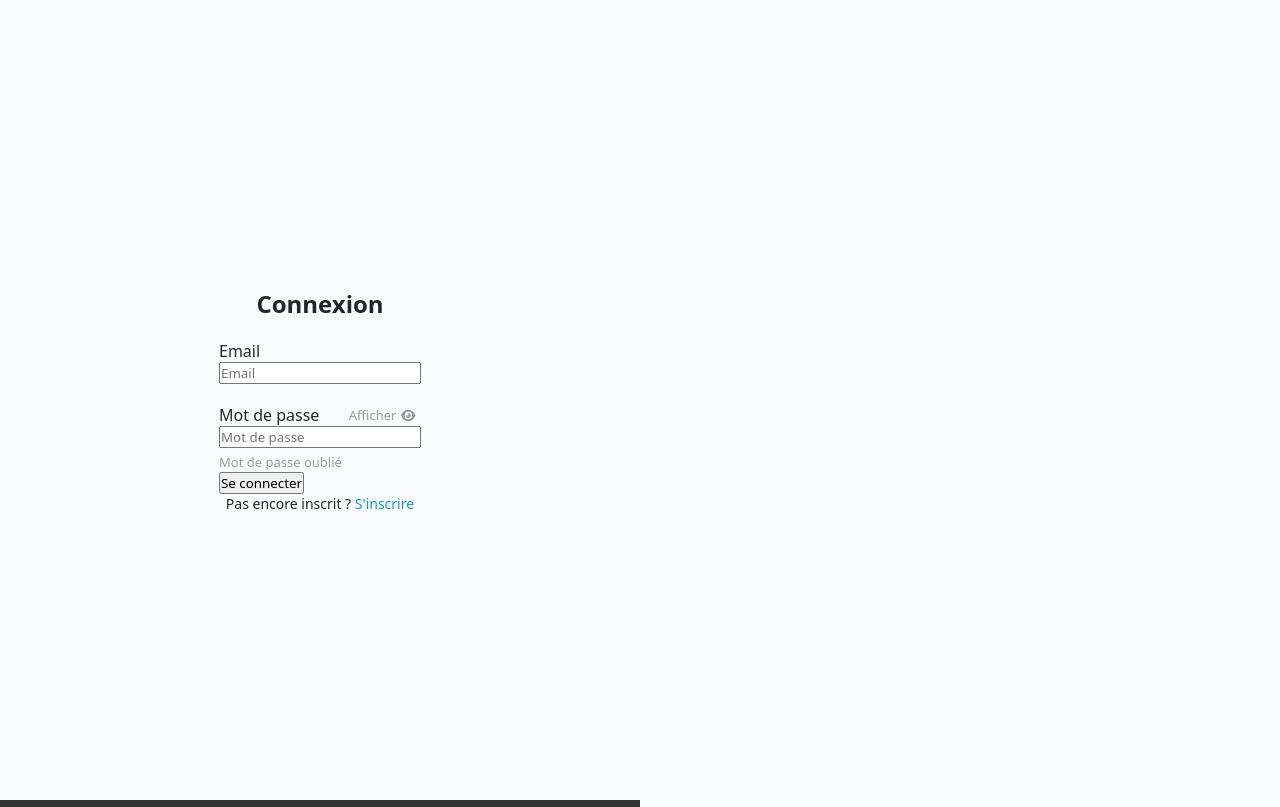
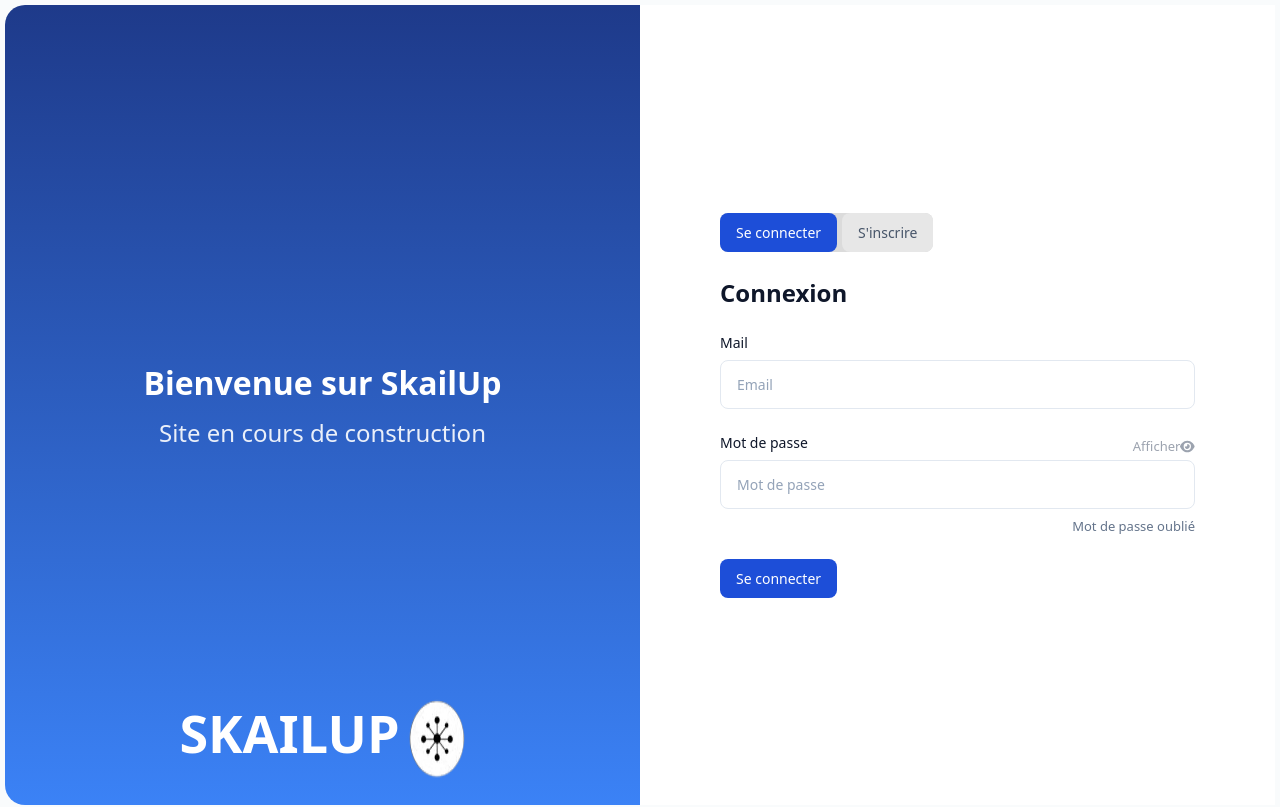
Before and after one commit to Salman-Ali05/skailup, a Next.js app: page /login in a window 1280 px wide. Shown: the top 807 px of the page. Built offline with nearby package versions, Linux system fonts and the light colour scheme.

Commit message:
fix login and register

```diff
--- a/app/components/AppName.js
+++ b/app/components/AppName.js
@@ -3,7 +3,7 @@
 import React from "react";
 import { usePathname } from "next/navigation";
 
-const PageName = () => {
+const PageName = ({ size, logo }) => {
     const pathname = usePathname();
     const isAuthPage = pathname === "/login" || pathname === "/register";
 
@@ -11,7 +11,8 @@
 
     return (
         <div className={className}>
-            <h1>SKAILUP</h1>
+            <h1 style={{ fontSize: size }}>SKAILUP</h1>
+            {logo && <img src={logo} alt="Logo" className="logo"/>}
         </div>
     );
 };
--- a/app/globals.css
+++ b/app/globals.css
@@ -1,4 +1,5 @@
-/* GLOBAL RESET */
+@import url('https://fonts.googleapis.com/css2?family=Inter:wght@400;500;600;700&display=swap');
+
 * {
   box-sizing: border-box;
   padding: 0;
@@ -14,6 +15,29 @@
 body {
   background-color: #F9FBFC;
   color: #252525;
+  font-family: 'Inter', sans-serif;
+}
+
+/* App name */
+.app-name-white {
+  color: white;
+  font-weight: 700;
+  display: flex;
+  gap : 8px;
+  width: fit-content;
+}
+
+.app-name-black {
+  color: #333;
+  font-weight: 700;
+  display: flex;
+  gap : 8px;
+  width: fit-content;
+}
+
+.logo{
+  height: auto;
+  width: fit-content;
 }
 
 /* LAYOUT STRUCTURE */
@@ -34,3 +58,57 @@
   padding: 24px;
   overflow-y: auto;
 }
+
+.container {
+  display: flex;
+  margin: 0 auto;
+  width: 100%;
+  padding: 5px;
+}
+
+/* Inputs */
+.inputs {
+  padding: 14px 16px;
+  border: 1px solid #e2e8f0;
+  border-radius: 8px;
+  font-size: 14px;
+  background-color: #fff;
+  color: #0f172a;
+}
+
+.inputs::placeholder {
+  color: #94a3b8;
+}
+
+/* Buttons */
+.buttons-primary {
+  background-color: #1d4ed8;
+  color: white;
+  border: none;
+  border-radius: 8px;
+  padding: 10px 16px;
+  font-size: 14px;
+  font-weight: 500;
+  cursor: pointer;
+  transition: background-color 0.2s ease;
+}
+
+.buttons-primary:hover {
+  background-color: #2563eb;
+}
+
+.buttons-unselected {
+  background-color: #e7e7e7;
+  color: #475569;
+  border: none;
+  border-radius: 8px;
+  padding: 10px 16px;
+  font-size: 14px;
+  font-weight: 500;
+  cursor: pointer;
+  transition: background-color 0.2s ease;
+}
+
+.buttons-unselected:hover {
+  background-color: #d4d4d4;
+}
--- a/app/layout-wrapper.js
+++ b/app/layout-wrapper.js
@@ -6,10 +6,13 @@
 
 export default function LayoutWrapper({ children }) {
     const pathname = usePathname();
+
+    if (!pathname) return null;
+
     const isAuthPage = pathname === '/login' || pathname === '/register';
 
     if (isAuthPage) {
-        return children;
+        return <>{children}</>;
     }
 
     return (
--- a/app/layout.js
+++ b/app/layout.js
@@ -10,7 +10,9 @@
   return (
     <html lang="fr">
       <body>
-        <LayoutWrapper>{children}</LayoutWrapper>
+        <LayoutWrapper>
+          {children}
+        </LayoutWrapper>
       </body>
     </html>
   );
--- a/app/login/login.module.css
+++ b/app/login/login.module.css
@@ -1,37 +1,51 @@
+/* login.module.css */
+
 .connection-form {
+  width: 50%;
+  padding: 80px;
   display: flex;
-    width: 50%;
   flex-direction: column;
-    height: 100vh;
   justify-content: center;
-    align-items: center;
+  background-color: #fff;
 }
 
-  .forms>div {
-    margin-bottom: 20px;
+.forms {
+  max-width: 400px;
+  width: 100%;
+  margin: 0 auto;
+}
+
+.log-title {
+  font-size: 24px;
+  font-weight: 600;
+  margin-bottom: 24px;
+  color: #0f172a;
 }
 
 .form-group {
   display: flex;
   flex-direction: column;
-    margin-top: 20px;
-  }
-  .form-group label {
-    width: fit-content;
+  margin-bottom: 24px;
 }
 
-  .app-name-form {
-    width: 50%;
-    height: 100vh;
-    background-color: #333333;
-    display: flex;
-    justify-content: center;
-    align-items: center;
+.form-group label {
+  font-weight: 500;
+  font-size: 14px;
+  margin-bottom: 8px;
+  color: #0f172a;
 }
 
-  .log-title {
-    text-align: center;
-    color: #252525;
+.inputs {
+  padding: 14px 16px;
+  border: 1px solid #e2e8f0;
+  border-radius: 8px;
+  font-size: 14px;
+  background-color: #fff;
+  color: #0f172a;
+}
+
+.inputs::placeholder {
+  color: #94a3b8;
 }
 
 .password-label-container {
@@ -43,36 +57,113 @@
 .reveal-password {
   display: flex;
   align-items: center;
-    color: #9a9d9c;
+  font-size: 13px;
+  color: #9ca3af;
   cursor: pointer;
-    font-size: 13px;
 }
+
 .reveal-password span {
-    margin-right: 5px;
   display: flex;
   align-items: center;
-    justify-self: center;
+  gap: 4px;
 }
 
-  .forgot-password{
-    margin-top: 5px;
+.forgot-password {
+  margin-top: 8px;
   font-size: 13px;
-    color: #9a9d9c;
+  color: #64748b;
+  text-align: right;
 }
-  .forgot-password:hover{
+
+.forgot-password:hover {
   text-decoration: underline;
 }
 
-  .shuffle-form {
+.buttons-primary {
+  margin-top: 12px;
+  padding: 14px;
+  width: 100%;
+  background-color: #1d4ed8;
+  color: white;
+  border: none;
+  border-radius: 12px;
+  font-weight: 500;
+  cursor: pointer;
   font-size: 14px;
-    text-align: center;
-    cursor: pointer;
+  transition: background-color 0.2s ease;
 }
 
-  .shuffle-form:hover {
+.buttons-primary:hover {
+  background-color: #1e40af;
+}
+
+.shuffle-form {
+  text-align: center;
+  font-size: 14px;
+  background-color: #dbdbdb;
+  display: flex;
+  border-radius: 8px;
+  width: fit-content;
+  gap: 5px;
+  margin-bottom: 24px;
+}
+
+.shuffle-form a {
+  text-decoration: none;
+  font-weight: 500;
+}
+
+.shuffle-form a:hover {
   text-decoration: underline;
 }
 
-  .shuffle-form a {
-    color : #1b97d0;
+/* Bloc gauche de bienvenue */
+
+.app-name-form {
+  width: 50%;
+  height: 100vh;
+  background: linear-gradient(180deg, #1e3a8a, #3b82f6);
+  color: white;
+  display: flex;
+  justify-content: center;
+  align-items: center;
+  padding: 40px;
+  text-align: center;
+  flex-direction: column;
+  border-top-left-radius: 20px;
+  border-bottom-left-radius: 20px;
 }
+
+.app-name-form h1 {
+  font-size: 32px;
+  font-weight: 600;
+  margin-bottom: 12px;
+}
+
+.app-name-form p {
+  font-size: 24px;
+  opacity: 0.9;
+}
+
+.app-name-bottomed {
+  display: flex;
+  justify-content: center;
+  position: fixed;
+  bottom: 20px;
+}
+
+
+@media (max-width: 840px) {
+  .connection-form {
+    width: 100%;
+    padding: 40px;
+    border-top-left-radius: 0;
+    border-bottom-left-radius: 0;
+    justify-content: center;
+    height: 100vh;
+  }
+
+  .app-name-form {
+    display: none;
+  }
+}
--- a/app/login/page.js
+++ b/app/login/page.js
@@ -3,7 +3,7 @@
 import React from 'react';
 import { useRouter } from "next/navigation";
 import Link from "next/link";
-import PageNameWhite from '../components/AppName';
+import AppName from '../components/AppName';
 import styles from "./login.module.css";
 import { FontAwesomeIcon } from '@fortawesome/react-fontawesome';
 import { faEye } from '@fortawesome/free-solid-svg-icons';
@@ -16,14 +16,30 @@
         router.push('/structures/str_home');
     };
 
+    const handleShuffleClick = (url) => {
+        router.push(url);
+    }
+
     return (
         <div className="container">
+            <div className={styles["app-name-form"]}>
+                <h1>Bienvenue sur SkailUp</h1>
+                <p>Site en cours de construction</p>
+                <div className={styles["app-name-bottomed"]} >
+                    <AppName size={52} logo={"./skailup_logo_only.png"} />
+                </div>
+            </div>
+
             <div className={styles["connection-form"]}>
+                <div className={styles["shuffle-form"]}>
+                    <button type="submit" className="buttons-primary" onClick={() => handleShuffleClick('/login')}>Se connecter</button>
+                    <button type="submit" className="buttons-unselected" onClick={() => handleShuffleClick('/register')}>S'inscrire</button>
+                </div>
                 <form className="forms" onSubmit={onSubmit}>
                     <h2 className={styles["log-title"]}>Connexion</h2>
 
                     <div className={styles["form-group"]}>
-                        <label>Email</label>
+                        <label>Mail</label>
                         <input type="email" className="inputs" placeholder="Email" name="email" />
                     </div>
 
@@ -42,18 +58,9 @@
                     <button type="submit" className="buttons-primary">Se connecter</button>
                 </form>
 
-                <div className={styles["shuffle-form"]}>
-                    <p>Pas encore inscrit ? <Link href="/register">S'inscrire</Link></p>
-                </div>
             </div>
 
-            <div className={styles["app-name-form"]}>
-
-                <PageNameWhite />
-
-            </div>
-
-        </div>
+        </div >
     );
 };
 
--- a/app/register/register.module.css
+++ b/app/register/register.module.css
@@ -1,78 +1,137 @@
 .register-form {
+  width: 50%;
+  padding: 80px;
   display: flex;
-    width: 50%;
   flex-direction: column;
-    height: 100vh;
   justify-content: center;
-    align-items: center;
+  background-color: #fff;
 }
 
-  .forms>div {
-    margin-bottom: 20px;
+.forms {
+  max-width: 400px;
+  width: 100%;
+  margin: 0 auto;
+}
+
+.form-title {
+  font-size: 24px;
+  font-weight: 600;
+  margin-bottom: 24px;
+  color: #0f172a;
 }
 
 .form-group {
   display: flex;
   flex-direction: column;
-    margin-top: 20px;
+  margin-bottom: 24px;
 }
+
 .form-group label {
-    width: fit-content;
+  font-weight: 500;
+  font-size: 14px;
+  margin-bottom: 8px;
+  color: #0f172a;
 }
+
+.inputs {
+  padding: 14px 16px;
+  border: 1px solid #e2e8f0;
+  border-radius: 8px;
+  font-size: 14px;
+  background-color: #fff;
+  color: #0f172a;
+}
+
+.inputs::placeholder {
+  color: #94a3b8;
+}
+
+/* App name section à gauche */
 
 .app-name-form {
   width: 50%;
   height: 100vh;
-    background-color: #333333;
+  background: linear-gradient(180deg, #1e3a8a, #3b82f6);
+  color: white;
   display: flex;
   justify-content: center;
   align-items: center;
+  padding: 40px;
+  text-align: center;
+  flex-direction: column;
+  border-top-left-radius: 20px;
+  border-bottom-left-radius: 20px;
 }
 
-  .sub-title {
-    text-align: center;
-    color: #252525;
+.app-name-form h1 {
+  font-size: 32px;
+  font-weight: 600;
+  margin-bottom: 12px;
 }
 
-  .password-label-container {
-    display: flex;
-    justify-content: space-between;
-    align-items: center;
+.app-name-form p {
+  font-size: 24px;
+  opacity: 0.9;
 }
 
-  .reveal-password {
+.app-name-bottomed {
   display: flex;
-    align-items: center;
-    color: #9a9d9c;
-    cursor: pointer;
-    font-size: 13px;
-  }
-  .reveal-password span {
-    margin-right: 5px;
-    display: flex;
-    align-items: center;
-    justify-self: center;
+  justify-content: center;
+  position: fixed;
+  bottom: 20px;
 }
 
-  .forgot-password{
-    margin-top: 5px;
-    font-size: 13px;
-    color: #9a9d9c;
-  }
-  .forgot-password:hover{
-    text-decoration: underline;
+/* Switch buttons */
+
+.shuffle-form {
+  text-align: center;
+  font-size: 14px;
+  background-color: #dbdbdb;
+  display: flex;
+  border-radius: 8px;
+  width: fit-content;
+  gap: 5px;
+  margin-bottom: 24px;
 }
 
-  .shuffle-form {
+.buttons-primary {
+  padding: 14px;
+  width: 100%;
+  background-color: #1d4ed8;
+  color: white;
+  border: none;
+  border-radius: 12px;
+  font-weight: 500;
+  cursor: pointer;
   font-size: 14px;
-    text-align: center;
+  transition: background-color 0.2s ease;
+}
+
+.buttons-primary:hover {
+  background-color: #1e40af;
+}
+
+.buttons-unselected {
+  padding: 14px;
+  border-radius: 12px;
+  background-color: #f1f5f9;
+  border: none;
+  font-weight: 500;
+  color: #0f172a;
   cursor: pointer;
 }
 
-  .shuffle-form:hover {
-    text-decoration: underline;
+@media (max-width: 840px) {
+  .register-form {
+    width: 100%;
+    padding: 40px;
+    border-top-left-radius: 0;
+    border-bottom-left-radius: 0;
+    justify-content: center;
+    height: 100vh;
   }
 
-  .shuffle-form a {
-    color : #1b97d0;
+  .app-name-form {
+    display: none;
   }
+}
```
Also changed, not shown: app/register/page.js (+18 -15 lines), public/skailup_logo.png (added), public/skailup_logo_only.png (added). Lines whose indentation alone changed are shown as unchanged.
